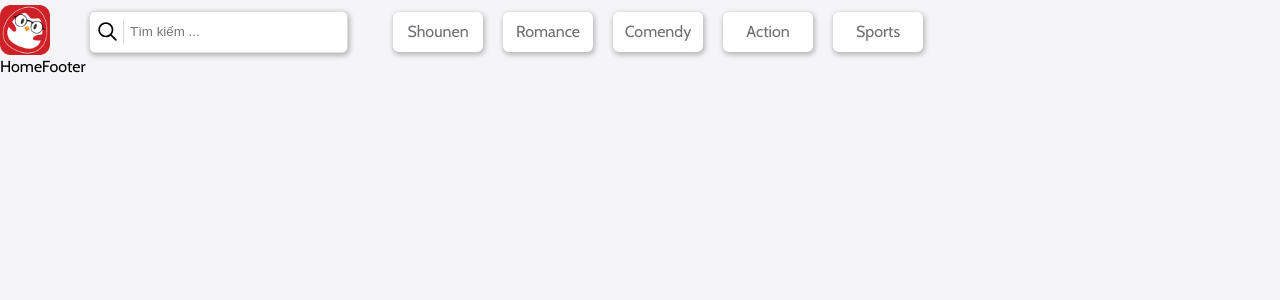
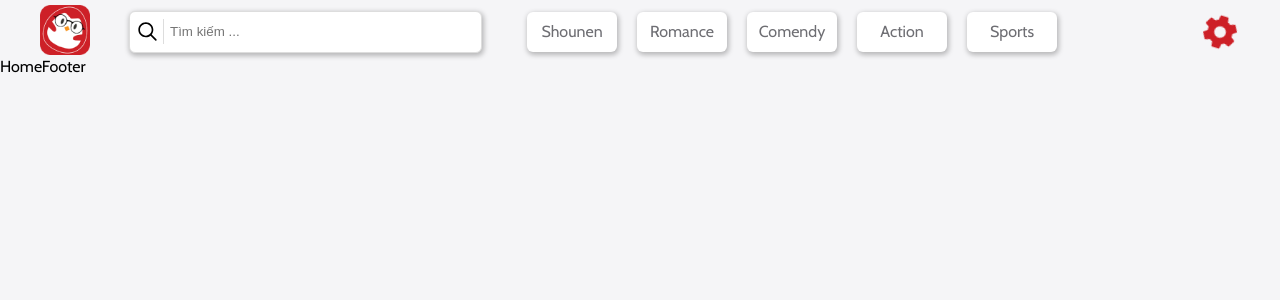
Before and after one commit to jeocamrank/bookstore, a React (Vite) app: page / in a window 1280 px wide. Shown: the top 300 px of the page. Built offline with nearby package versions, Linux system fonts and the light colour scheme.

Commit message:
updated header (not done)

```diff
--- a/src/components/Header/header.scss
+++ b/src/components/Header/header.scss
@@ -1,15 +1,18 @@
 .header-container {
   .page-header {
     display: flex;
-    max-width: 1347px;
+    max-width: 1200px;
     height: 51px;
     margin-top: 6px;
+    margin-left: auto;
+    margin-right: auto;
 
     &__top {
       display: flex;
     }
 
     &__bottom {
+      width: 100%;
       display: flex;
       margin-left: 45px;
     }
@@ -43,6 +46,7 @@
     }
 
     .input-search {
+      width: 300px;
       height: 30px;
       outline: none;
       padding: 5px 40px;
@@ -52,6 +56,12 @@
     }
 
     .navigation {
+      display: flex;
+      width: 100%;
+      justify-content: space-between;
+      align-items: center;
+
+      .navigation-content {
         display: flex;
         gap: 20px;
         list-style-type: none;
@@ -68,7 +78,42 @@
           justify-content: center;
           color: rgba(110, 110, 115, 1);
           background: white;
-        ;
+        }
+      }
+
+      .navigation-setting {
+        display: flex;
+        cursor: pointer;
+        font-size: 40px;
+        align-items: center;
+        color: rgb(205 32 39);
+
+        .setting-icon {
+          &.rotate {
+            -webkit-animation: spin 10s linear infinite;
+            -moz-animation: spin 10s linear infinite;
+            animation: spin 10s linear infinite;
+
+            @-moz-keyframes spin {
+              100% {
+                -moz-transform: rotate(360deg);
+              }
+            }
+
+            @-webkit-keyframes spin {
+              100% {
+                -webkit-transform: rotate(360deg);
+              }
+            }
+
+            @keyframes spin {
+              100% {
+                -webkit-transform: rotate(360deg);
+                transform: rotate(360deg);
+              }
+            }
+          }
+        }
       }
     }
   }
--- a/src/components/Header/index.jsx
+++ b/src/components/Header/index.jsx
@@ -1,6 +1,8 @@
 import React from "react";
 import logo from "../../assets/picture/fahasa_logo.png";
 import { RxMagnifyingGlass } from "react-icons/rx";
+import { IoMdSettings } from "react-icons/io";
+import { Drawer } from "antd";
 import "./header.scss";
 
 const Header = () => {
@@ -13,7 +15,6 @@ const Header = () => {
               <img className="fahasa-logo" src={logo} alt="" />
               <RxMagnifyingGlass className="icon-search" />
             </span>
-
             <input
               className="input-search custom-shadow"
               type="text"
@@ -23,13 +24,18 @@ const Header = () => {
         </div>
 
         <div className="page-header__bottom">
-          <ul className="navigation">
-            <li className="navigation__item custom-shadow">Shounen</li>
-            <li className="navigation__item custom-shadow">Romance</li>
-            <li className="navigation__item custom-shadow">Comendy</li>
-            <li className="navigation__item custom-shadow">Action</li>
-            <li className="navigation__item custom-shadow">Sports</li>
-          </ul>
+          <div className="navigation">
+            <ul className="navigation-content">
+              <li className="navigation-content__item custom-shadow">Shounen</li>
+              <li className="navigation-content__item custom-shadow">Romance</li>
+              <li className="navigation-content__item custom-shadow">Comendy</li>
+              <li className="navigation-content__item custom-shadow">Action</li>
+              <li className="navigation-content__item custom-shadow">Sports</li>
+            </ul>
+            <div className="navigation-setting">
+              <IoMdSettings className="rotate setting-icon"/>
+          </div>
+          </div>
         </div>
       </header>
     </div>
```
Lines whose indentation alone changed are shown as unchanged.
